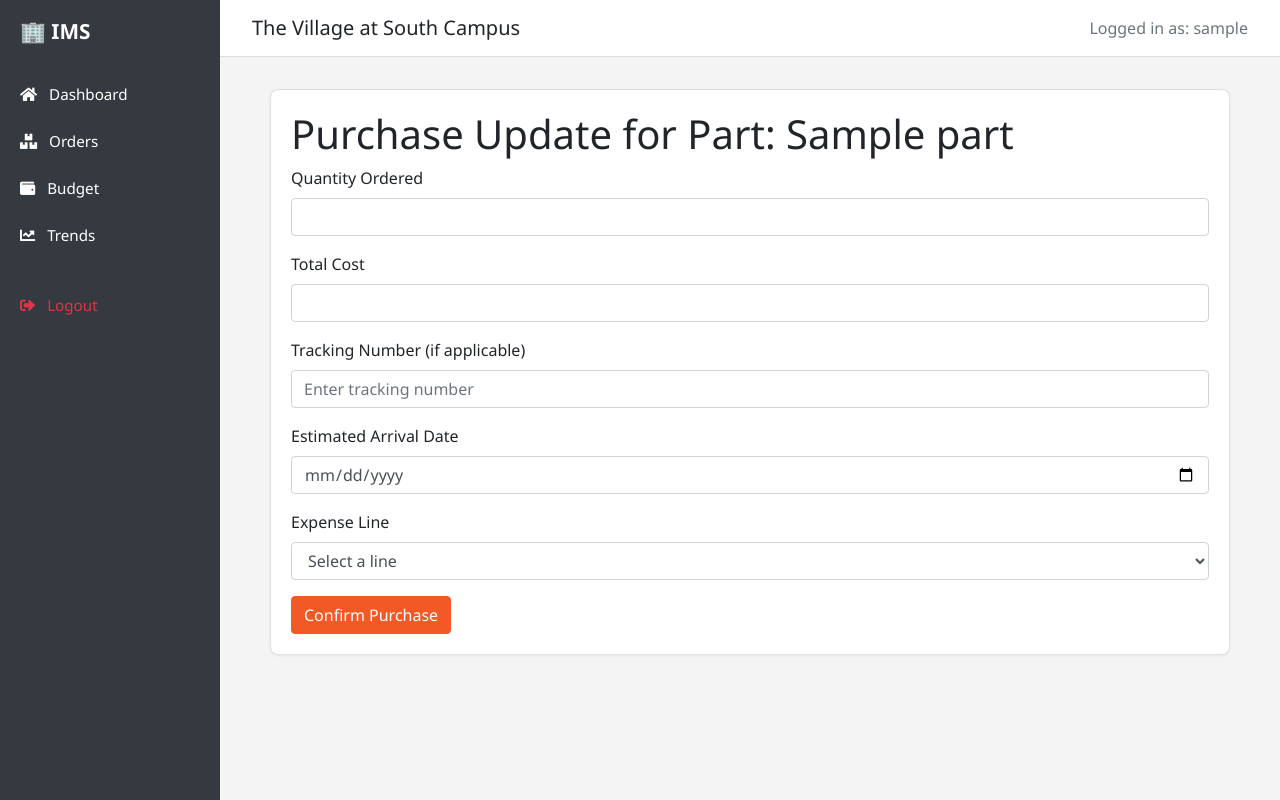
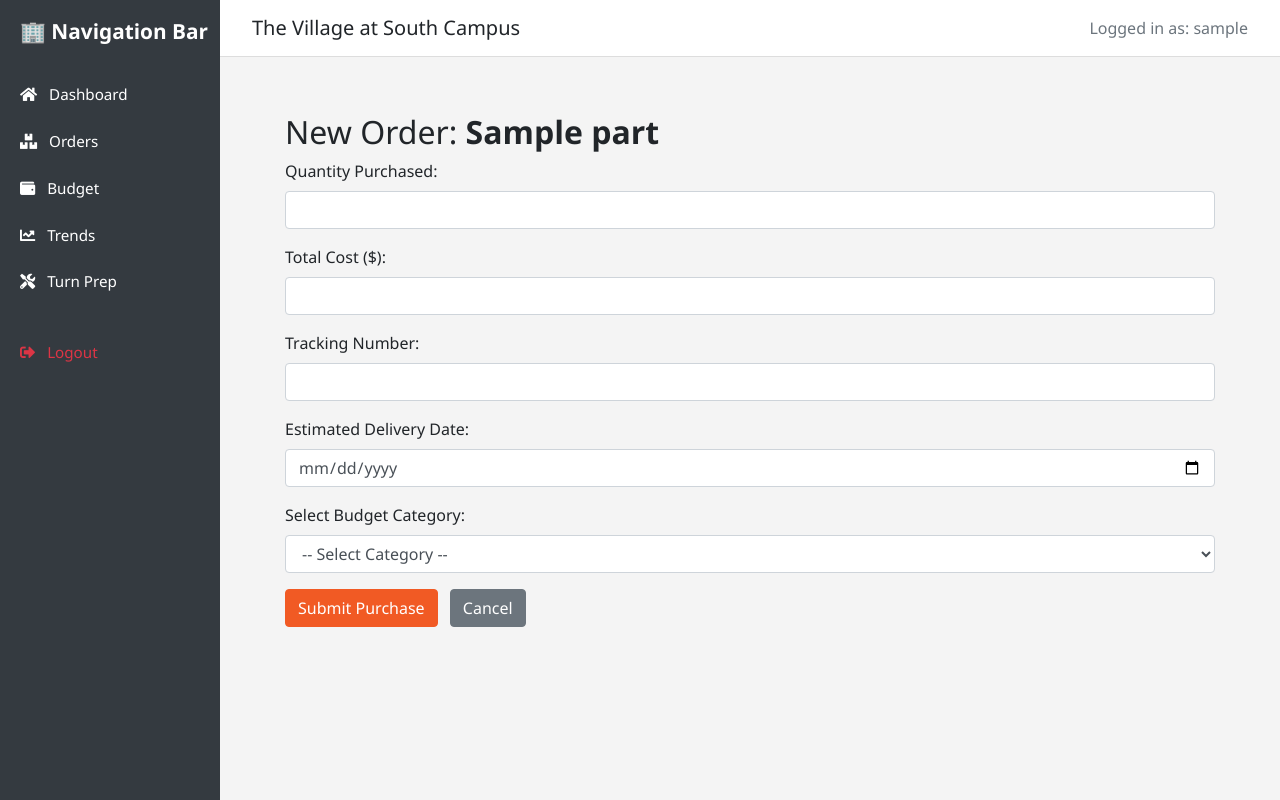
Before and after one commit to RoyceColton/Maintenance-Inventory-System, a Flask app: page /purchase/update/1 in a window 1280 px wide. Run offline with Flask 3, Linux system fonts and the light colour scheme; a user stored in the database is signed in; tables that the repository leaves empty hold one stand-in row (values such as "Sample post"); some libraries are stand-ins or nearby versions.

Commit message:
Update budget route and templates; cleanup .gitignore

```diff
--- a/app.py
+++ b/app.py
@@ -6,9 +6,11 @@ from flask_migrate import Migrate
 from flask_login import LoginManager, UserMixin, login_user, login_required, logout_user, current_user
 from werkzeug.security import generate_password_hash, check_password_hash
 from datetime import datetime, timedelta, timezone, date
-from sqlalchemy import or_
+from sqlalchemy import or_, extract
 import gspread
 from oauth2client.service_account import ServiceAccountCredentials
+from collections import defaultdict
+import os
 
 
 app = Flask(__name__)
@@ -20,6 +22,19 @@ migrate = Migrate(app, db)
 login_manager = LoginManager()
 login_manager.init_app(app)
 login_manager.login_view = 'login'
+
+class TurnTask(db.Model):
+    id = db.Column(db.Integer, primary_key=True)
+    year = db.Column(db.Integer, nullable=False)  # Example: 2025
+    building = db.Column(db.String(50))
+    side = db.Column(db.String(50))  # East or West
+    floor = db.Column(db.Integer)
+    unit_number = db.Column(db.String(10))
+    task_name = db.Column(db.String(100))
+    is_completed = db.Column(db.Boolean, default=False)
+    completed_by = db.Column(db.String(100))
+    completed_at = db.Column(db.DateTime)
+
 
 class User(db.Model, UserMixin):
     id = db.Column(db.Integer, primary_key=True)
@@ -260,7 +275,6 @@ def combined_orders():
                            delivered_orders=delivered_orders,
                            overall_total=overall_total)
 
-# Purchase Update Route: Create an OrderHistory record and update Part status to "Purchased"
 @app.route('/purchase/update/<int:part_id>', methods=['GET', 'POST'])
 @login_required
 def purchase_update(part_id):
@@ -268,13 +282,23 @@ def purchase_update(part_id):
     if not part:
         flash("Part not found", "warning")
         return redirect(url_for('combined_orders'))
+
     if request.method == 'POST':
         quantity = int(request.form.get('quantity', 0))
         total_cost = float(request.form.get('total_cost', 0))
         tracking_number = request.form.get('tracking_number', '')
         estimated_delivery_str = request.form.get('estimated_delivery', '')
         estimated_delivery = None
-        expense_line = request.form.get('expense_line')
+
+        valid_categories = [
+            "Appliances", "HVAC" "Mechanical",
+            "Pools & Exterior", "Interior Unit Work",
+            "Fire & Safety", "Janitorial"
+        ]
+        expense_line = request.form.get('expense_line', '').strip()
+        if expense_line not in valid_categories:
+            flash("Please select a valid budget category.", "danger")
+            return redirect(url_for('purchase_update', part_id=part.id))
 
         if estimated_delivery_str:
             try:
@@ -282,20 +306,24 @@ def purchase_update(part_id):
             except ValueError:
                 flash("Invalid estimated delivery date", "danger")
                 return redirect(url_for('purchase_update', part_id=part.id))
+
         new_order = OrderHistory(
             part_id=part.id,
             purchased_quantity=quantity,
             total_cost=total_cost,
             tracking_number=tracking_number,
             estimated_delivery=estimated_delivery,
-            expense_line = expense_line
+            expense_line=expense_line
         )
         db.session.add(new_order)
         part.order_status = "Purchased"
         db.session.commit()
+
         flash(f"Purchase for part {part.name} recorded with total cost {total_cost}.", "success")
         return redirect(url_for('combined_orders'))
+
     return render_template('purchase_update.html', part=part)
+
 
 # API endpoint to mark an order as delivered, update the Part count, and reset its status
 @app.route('/api/deliver/<int:order_id>', methods=['POST'])
@@ -367,19 +395,19 @@ def order_edit(order_id):
             return redirect(url_for('order_edit', order_id=order.id))
     return render_template('order_edit.html', order=order)
 
+
 @app.route('/budget')
 @login_required
 def budget():
     from datetime import datetime, date
     import os
 
-    # Get quarter from query param or use current quarter
+    # Determine quarter
     q_param = request.args.get('q', type=int)
     current_month = datetime.now().month
     default_quarter = (current_month - 1) // 3 + 1
     selected_quarter = q_param if q_param in [1, 2, 3, 4] else default_quarter
 
-    # Determine quarter start and end for date filtering
     quarter_start_month = (selected_quarter - 1) * 3 + 1
     quarter_start = date(datetime.now().year, quarter_start_month, 1)
     quarter_end_month = quarter_start_month + 3
@@ -388,90 +416,104 @@ def budget():
     quarter_label = f"Q{selected_quarter}"
     quarter_range = f"{quarter_start.strftime('%b %d')} – {quarter_end.strftime('%b %d, %Y')}"
 
-    # Load Google Sheet and read dynamic cell ranges for the selected quarter
+    # Spreadsheet setup
+    import socket
+    hostname = socket.gethostname()
+    credentials_file = "credentials.json" if "ip-" in hostname else "dev_credentials.json"
     scope = ["https://spreadsheets.google.com/feeds", "https://www.googleapis.com/auth/drive"]
-    try:
-        import socket
-        hostname = socket.gethostname()
-        if "ip-" in hostname:
-            credentials_file = "credentials.json"  # EC2
-        else:
-            credentials_file = "dev_credentials.json"  # Local
-        creds = ServiceAccountCredentials.from_json_keyfile_name(credentials_file, scope)
-        client = gspread.authorize(creds)
-        sheet = client.open("Test Budget").sheet1
-    except Exception as e:
-        app.logger.error("Google Sheet error: %s", e)
-        abort(500, description="Failed to access budget data")
+    creds = ServiceAccountCredentials.from_json_keyfile_name(credentials_file, scope)
+    client = gspread.authorize(creds)
+    sheet = client.open_by_key("1-6FhHu-Sq9LXjJxGBYiMK353nKEiOzsZtVGcTG_to5Y").sheet1
 
-    # Map Q1–Q4 to columns B–E
-    column_letter = chr(65 + selected_quarter)  # B=Q1, C=Q2, etc.
-    try:
-        expense_line1 = float(sheet.acell(f"{column_letter}2").value)
-        expense_line2 = float(sheet.acell(f"{column_letter}3").value)
-        expense_line3 = float(sheet.acell(f"{column_letter}4").value)
-        overall_budget = expense_line1 + expense_line2 + expense_line3
-    except Exception as e:
-        app.logger.error("Budget value error: %s", e)
-        abort(500, description="Failed to read budget cells")
+    # Month labels in the spreadsheet (Row 1)
+    quarter_months = {
+        1: ["JAN", "FEB", "MARCH"],
+        2: ["APRIL", "MAY", "JUNE"],
+        3: ["JULY", "AUGUST", "SEPT"],
+        4: ["OCT", "NOV", "DEC"]
+    }
 
-    # Get orders for that quarter
+    # Group definitions
+    category_map = {
+        "Appliances": [
+            "Appliance Parts", "Appliance - Non-Routine Labor", "Electrical Parts - Including Light Fixtures"
+        ],
+        "HVAC": [
+            "HVAC Parts", "HVAC - Freon", "HVAC"
+        ],
+        "Mechanical": [
+            "Boiler Parts", "Boiler - Non-Routine Labor", "Plumbing Parts", "Elevator Maintenance", "Gate/Garage Repair and Supply", "Keys Locks"
+        ],
+        "Pools & Exterior": [
+            "Swimming- Non-Routine Labor", "Swimming Pool Supplies", "Irrigation/ Sprinkler Repairs", "Snow Removal", "Snow Removal Supplies"
+        ],
+        "Interior Unit Work": [
+            "Windows", "Doors", "Blinds and Screens", "Apartment Interiors"
+        ],
+        "Fire & Safety": [
+            "Fire Alarm"
+        ],
+        "Janitorial": [
+            "Non-Routine Janitorial", "Janitorial Supplies", "Pest Control Supply"
+        ]
+    }
+
+    category_totals = {group: {"budget": 0, "spent": 0} for group in category_map}
+
+    values = sheet.get_all_values()
+    headers = values[0]
+    rows = values[1:]
+
+    # Budget lookup using month names
+    for row in rows:
+        if not row or not row[0]:
+            continue
+        name = row[0].strip()
+        category_group = next((g for g, items in category_map.items() if name in items), None)
+        if not category_group:
+            continue
+        row_total = 0
+        for month_label in quarter_months[selected_quarter]:
+            try:
+                col_index = headers.index(month_label)
+                if col_index < len(row):
+                    val = row[col_index]
+                    if val:
+                        row_total += float(val)
+            except (ValueError, IndexError):
+                continue
+        category_totals[category_group]["budget"] += row_total
+
+    # Delivered Orders Spend — use only if expense_line matches
     delivered_orders = OrderHistory.query.filter(
         OrderHistory.delivered_date != None,
         OrderHistory.delivered_date >= quarter_start,
         OrderHistory.delivered_date < quarter_end
     ).all()
 
-    spent_total = sum(order.total_cost for order in delivered_orders)
+    spent_total = 0
+    for order in delivered_orders:
+        line = order.expense_line
+        if line in category_totals:
+            category_totals[line]["spent"] += order.total_cost
+            spent_total += order.total_cost
 
-    line_totals = {
-        "Line 1": 0,
-        "Line 2": 0,
-        "Line 3": 0
-    }
-    for order in delivered_orders:
-        if order.expense_line and order.expense_line in line_totals:
-            line_totals[order.expense_line] += order.total_cost
-
+    overall_budget = sum(group["budget"] for group in category_totals.values())
     over_budget = max(0, spent_total - overall_budget)
     percent_spent = round((spent_total / overall_budget) * 100, 1) if overall_budget else 0
 
     return render_template("budget.html",
+        quarter_label=quarter_label,
+        quarter_range=quarter_range,
+        current_quarter=selected_quarter,
         overall_budget=overall_budget,
         spent_total=spent_total,
         over_budget=over_budget,
         is_over=spent_total > overall_budget,
         percent_spent=percent_spent,
-        quarter_label=quarter_label,
-        quarter_range=quarter_range,
-        current_quarter=selected_quarter,
-        expense_line1=expense_line1,
-        expense_line2=expense_line2,
-        expense_line3=expense_line3,
-        line1_spent=line_totals["Line 1"],
-        line2_spent=line_totals["Line 2"],
-        line3_spent=line_totals["Line 3"]
+        category_totals=category_totals
     )
 
-#route to login
-@app.route('/login', methods=['GET', 'POST'])
-def login():
-    if current_user.is_authenticated:
-        return redirect(url_for('index'))  # or any default route
-
-    if request.method == 'POST':
-        username = request.form['username']
-        password = request.form['password']
-
-        user = User.query.filter_by(username=username).first()
-        if user and user.check_password(password):
-            login_user(user)
-            flash('Logged in successfully.', 'success')
-            return redirect(url_for('index'))  # or role-specific view
-        else:
-            flash('Invalid username or password.', 'danger')
-
-    return render_template('login.html')
 #logout route
 @app.route('/logout')
 @login_required
@@ -516,6 +558,82 @@ def trends():
 
     return render_template("trends.html", usage=usage, total_quarter_cost=total_quarter_cost)
 
+@app.route('/turn', methods=['GET'])
+@login_required
+def turn():
+    year = request.args.get('year', datetime.today().year, type=int)
+    building = request.args.get('building', '')
+    floor = request.args.get('floor', type=int)
+
+    # Base query with filters
+    query = TurnTask.query.filter_by(year=year)
+    if building:
+        query = query.filter_by(building=building)
+    if floor:
+        query = query.filter_by(floor=floor)
+
+    tasks = query.all()
+
+    # Group tasks by unit number for collapsible display
+    grouped_tasks = defaultdict(list)
+    for task in tasks:
+        grouped_tasks[task.unit_number].append(task)
+
+    # Dropdown options
+    available_years = sorted({task.year for task in TurnTask.query.all()}, reverse=True)
+    buildings = sorted({task.building for task in TurnTask.query.filter_by(year=year).all()})
+
+    return render_template("turn.html",
+        tasks=tasks,
+        year=year,
+        available_years=available_years,
+        buildings=buildings,
+        selected_building=building,
+        selected_floor=floor,
+        grouped_tasks=grouped_tasks
+    )
+
+
+@app.route('/turn/complete/<int:task_id>', methods=['POST'])
+@login_required
+def complete_turn_task(task_id):
+    task = TurnTask.query.get_or_404(task_id)
+    if not task.is_completed:
+        task.is_completed = True
+        task.completed_by = current_user.username
+        task.completed_at = datetime.utcnow()
+        db.session.commit()
+    return redirect(url_for('turn', year=task.year))
+
+
+@app.route('/turn/uncomplete/<int:task_id>', methods=['POST'])
+@login_required
+def uncomplete_turn_task(task_id):
+    task = TurnTask.query.get_or_404(task_id)
+    if task.is_completed:
+        task.is_completed = False
+        task.completed_by = None
+        task.completed_at = None
+        db.session.commit()
+    return redirect(url_for('turn', year=task.year))
+
+@app.route('/turn/setup', methods=['POST'])
+@login_required
+def setup_turn_2025():
+    if current_user.role != 'warden':
+        abort(403)
+
+    existing = TurnTask.query.filter_by(year=2025).first()
+    if existing:
+        flash("Turn tasks for 2025 already exist.", "warning")
+        return redirect(url_for('turn'))
+
+    # Include the apartment layout and task seeding logic here...
+
+    db.session.commit()
+    flash("Turn setup for 2025 completed successfully!", "success")
+    return redirect(url_for('turn'))
+
 @app.route('/warden/logs')
 @login_required
 def view_logs():
--- a/templates/base.html
+++ b/templates/base.html
@@ -76,7 +76,7 @@
 
 <!-- Sidebar -->
 <div class="sidebar">
-  <div class="brand">🏢 IMS</div>
+  <div class="brand">🏢 Navigation Bar</div>
   <a href="{{ url_for('index') }}" class="nav-link {% if request.endpoint == 'index' %}active{% endif %}">
     <i class="fas fa-home mr-2"></i> Dashboard
   </a>
@@ -89,6 +89,9 @@
   <a href="{{ url_for('trends') }}" class="nav-link {% if request.endpoint == 'trends' %}active{% endif %}">
     <i class="fas fa-chart-line mr-2"></i> Trends
   </a>
+  <a href="{{ url_for('turn') }}" class="nav-link {% if request.endpoint == 'turn' %}active{% endif %}">
+    <i class="fas fa-tools mr-2"></i> Turn Prep
+  </a>
   {% if current_user.role == 'warden' %}
   <a href="{{ url_for('view_logs') }}" class="nav-link {% if request.endpoint == 'view_logs' %}active{% endif %}">
     <i class="fas fa-user-shield mr-2"></i> Warden Logs
@@ -98,6 +101,7 @@
     <i class="fas fa-sign-out-alt mr-2"></i> Logout
   </a>
 </div>
+
 
 <!-- Topbar -->
 <div class="topbar">
--- a/templates/purchase_update.html
+++ b/templates/purchase_update.html
@@ -1,37 +1,46 @@
 {% extends "base.html" %}
-{% block title %}Purchase Update for {{ part.name }}{% endblock %}
+{% block title %}Update Purchase{% endblock %}
+
 {% block content %}
-  <div class="card">
-    <div class="card-body">
-      <h1>Purchase Update for Part: {{ part.name }}</h1>
-      <form method="post">
+<div class="container mt-4">
+  <h2>New Order: <strong>{{ part.name }}</strong></h2>
+  <form method="POST">
     <div class="form-group">
-          <label for="quantity">Quantity Ordered</label>
-          <input type="number" class="form-control" id="quantity" name="quantity" required>
+      <label for="quantity">Quantity Purchased:</label>
+      <input type="number" name="quantity" class="form-control" required min="1">
     </div>
+
     <div class="form-group">
-          <label for="total_cost">Total Cost</label>
-          <input type="number" step="0.01" class="form-control" id="total_cost" name="total_cost" required>
+      <label for="total_cost">Total Cost ($):</label>
+      <input type="number" name="total_cost" class="form-control" step="0.01" required>
     </div>
+
     <div class="form-group">
-          <label for="tracking_number">Tracking Number (if applicable)</label>
-          <input type="text" class="form-control" id="tracking_number" name="tracking_number" placeholder="Enter tracking number">
+      <label for="tracking_number">Tracking Number:</label>
+      <input type="text" name="tracking_number" class="form-control">
     </div>
+
     <div class="form-group">
-          <label for="estimated_delivery">Estimated Arrival Date</label>
-          <input type="date" class="form-control" id="estimated_delivery" name="estimated_delivery">
+      <label for="estimated_delivery">Estimated Delivery Date:</label>
+      <input type="date" name="estimated_delivery" class="form-control">
     </div>
+
     <div class="form-group">
-          <label for="expense_line">Expense Line</label>
-          <select name="expense_line" id="expense_line" class="form-control" required>
-            <option value="" disabled selected>Select a line</option>
-            <option value="Line 1">Line 1</option>
-            <option value="Line 2">Line 2</option>
-            <option value="Line 3">Line 3</option>
+      <label for="expense_line">Select Budget Category:</label>
+      <select name="expense_line" class="form-control" required>
+        <option value="">-- Select Category --</option>
+        <option value="Appliances">Appliances</option>
+        <option value="HVAC">HVAC</option>
+        <option value="Mechanical">Mechanical</option>
+        <option value="Pools & Exterior">Pools & Exterior</option>
+        <option value="Interior Unit Work">Interior Unit Work</option>
+        <option value="Fire & Safety">Fire & Safety</option>
+        <option value="Janitorial">Janitorial</option>
       </select>
     </div>
-        <button type="submit" class="btn btn-primary">Confirm Purchase</button>
+
+    <button type="submit" class="btn btn-primary">Submit Purchase</button>
+    <a href="{{ url_for('combined_orders') }}" class="btn btn-secondary ml-2">Cancel</a>
   </form>
 </div>
-  </div>
 {% endblock %}
```
Also changed, not shown: templates/budget.html (+92 -67 lines), templates/turn.html (added, +138 -0 lines), 2 other files. Lines whose indentation alone changed are shown as unchanged.
